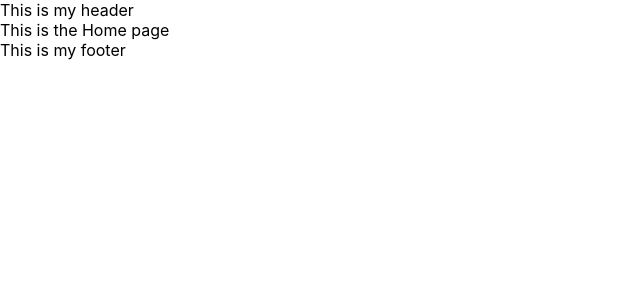
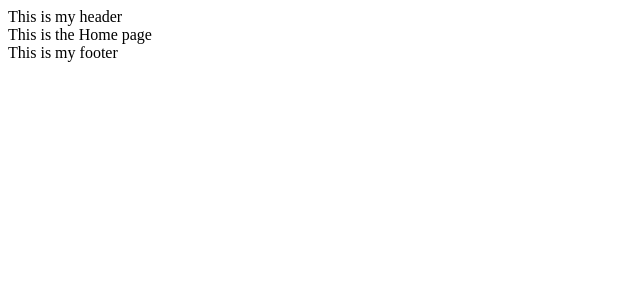
Before and after one commit to 7Flafleur/kasa, a React (Create React App) app: page / in a window 1280 px wide. Shown: the top 300 px of the page, without its empty margins (0-640 px from the left). Built offline with nearby package versions, Linux system fonts and the light colour scheme.

Commit message:
variables n mixins

```diff
--- a/src/index.scss
+++ b/src/index.scss
@@ -1,13 +1,2 @@
-body {
-  margin: 0;
-  font-family: -apple-system, BlinkMacSystemFont, 'Segoe UI', 'Roboto', 'Oxygen',
-    'Ubuntu', 'Cantarell', 'Fira Sans', 'Droid Sans', 'Helvetica Neue',
-    sans-serif;
-  -webkit-font-smoothing: antialiased;
-  -moz-osx-font-smoothing: grayscale;
-}
-
-code {
-  font-family: source-code-pro, Menlo, Monaco, Consolas, 'Courier New',
-    monospace;
-}
+@import './styles/_variables.scss';
+@import './styles/mixins';
--- /dev/null
+++ b/src/styles/_mixins.scss
@@ -0,0 +1,10 @@
+@mixin card-background {
+    border-radius: 10px;
+    background: linear-gradient(180deg, rgba(255, 255, 255, 0.00) 0%, rgba(10, 10, 10, 0.00) 42%, rgba(4, 4, 4, 0.20) 99.99%, rgba(0, 0, 0, 0.50) 100%);
+  }
+
+
+@mixin card-size-d {
+    width: 340px;
+    height: 340px;
+}
```
